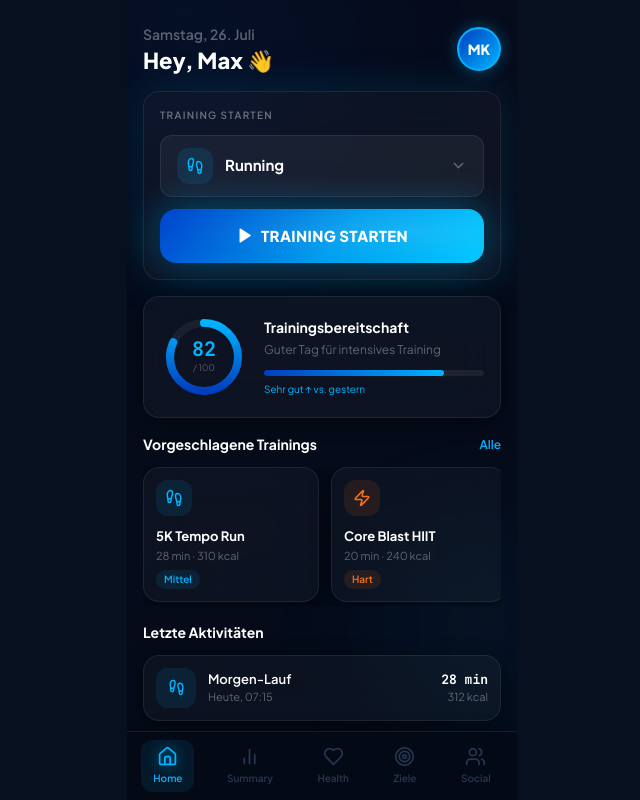
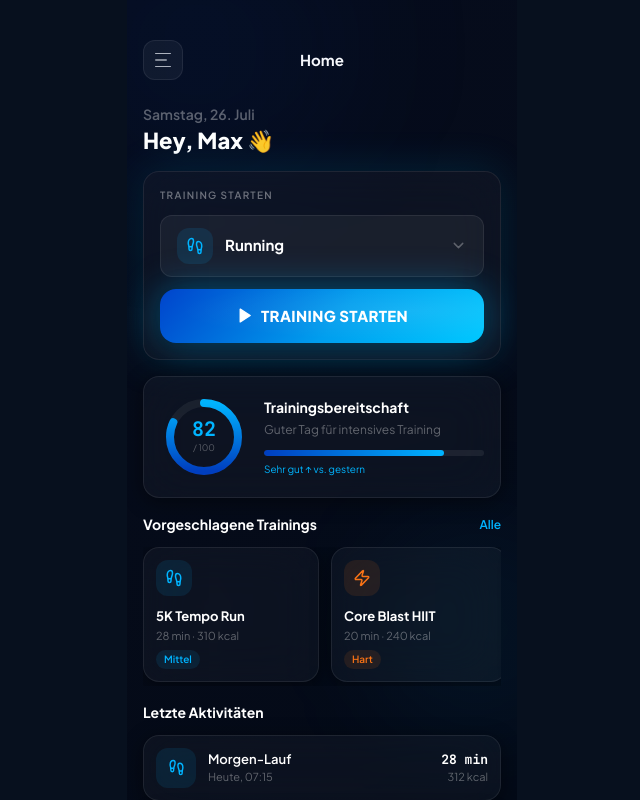
Before and after one commit to Niki6498/MobileFitnessTrackingApp, a React (Vite) app: page / in a window 1280 px wide. Shown: the whole page, without its empty margins (318-958 px from the left). Built offline with nearby package versions, Linux system fonts and the light colour scheme.

Commit message:
Update files from Figma Make

```diff
--- a/src/app/App.tsx
+++ b/src/app/App.tsx
@@ -195,24 +195,144 @@ const NAV_ITEMS = [
   { id: "social"   as Page, Icon: Users,    label: "Social"  },
 ];
 
-function NavBar({ page, setPage }: { page: Page; setPage: (p: Page) => void }) {
+const PAGE_LABELS: Record<Page, string> = {
+  home: "Home",
+  summary: "Summary",
+  health: "Health",
+  progress: "Ziele",
+  social: "Social",
+};
+
+function SideMenu({
+  page, setPage, open, onClose,
+}: { page: Page; setPage: (p: Page) => void; open: boolean; onClose: () => void }) {
   return (
-    <div className="flex items-center justify-around px-1 py-2 border-t shrink-0"
-      style={{ background: "rgba(5,11,22,0.97)", backdropFilter: "blur(28px)", borderColor: "rgba(255,255,255,0.07)" }}>
+    <AnimatePresence>
+      {open && (
+        <>
+          {/* Backdrop */}
+          <motion.div
+            key="backdrop"
+            initial={{ opacity: 0 }}
+            animate={{ opacity: 1 }}
+            exit={{ opacity: 0 }}
+            transition={{ duration: 0.22 }}
+            className="absolute inset-0 z-40"
+            style={{ background: "rgba(2,6,16,0.72)", backdropFilter: "blur(6px)" }}
+            onClick={onClose}
+          />
+
+          {/* Drawer */}
+          <motion.div
+            key="drawer"
+            initial={{ x: "-100%" }}
+            animate={{ x: 0 }}
+            exit={{ x: "-100%" }}
+            transition={{ type: "spring", damping: 28, stiffness: 280 }}
+            className="absolute left-0 top-0 bottom-0 z-50 flex flex-col"
+            style={{
+              width: "72%",
+              background: "rgba(7,14,28,0.98)",
+              backdropFilter: "blur(32px)",
+              borderRight: "1px solid rgba(255,255,255,0.08)",
+              boxShadow: "8px 0 48px rgba(0,0,0,0.6)",
+            }}
+          >
+            {/* Drawer header */}
+            <div className="flex items-center justify-between px-5 pt-10 pb-6 border-b"
+              style={{ borderColor: "rgba(255,255,255,0.07)" }}>
+              <div className="flex items-center gap-3">
+                <div className="w-10 h-10 rounded-full flex items-center justify-center text-sm font-black text-white border-2"
+                  style={{ background: "linear-gradient(135deg,#003EBF,#00B4FF)", borderColor: "#00B4FF", boxShadow: "0 0 14px rgba(0,180,255,0.35)" }}>
+                  MK
+                </div>
+                <div>
+                  <p className="text-white font-bold text-[14px] leading-tight">Max Krause</p>
+                  <p className="text-white/35 text-[11px]">Pro Member</p>
+                </div>
+              </div>
+              <button onClick={onClose}
+                className="w-8 h-8 rounded-full flex items-center justify-center border border-white/[.08]"
+                style={{ background: "rgba(255,255,255,0.05)" }}>
+                <X size={15} className="text-white/50" />
+              </button>
+            </div>
+
+            {/* Nav items */}
+            <nav className="flex flex-col gap-1 px-3 py-5 flex-1">
               {NAV_ITEMS.map(({ id, Icon, label }) => {
                 const on = id === page;
                 return (
-          <button key={id} onClick={() => setPage(id)} className="relative flex flex-col items-center gap-1 px-3 py-1.5 rounded-xl">
+                  <button
+                    key={id}
+                    onClick={() => { setPage(id); onClose(); }}
+                    className="relative flex items-center gap-4 px-4 py-3.5 rounded-2xl text-left transition-colors"
+                    style={{ background: on ? "rgba(0,180,255,0.1)" : "transparent" }}
+                  >
                     {on && (
-              <motion.div layoutId="nb" className="absolute inset-0 rounded-xl"
-                style={{ background: "rgba(0,180,255,0.09)" }}
-                transition={{ type: "spring", damping: 26, stiffness: 300 }} />
+                      <motion.div layoutId="smd"
+                        className="absolute inset-0 rounded-2xl"
+                        style={{ background: "rgba(0,180,255,0.1)" }}
+                        transition={{ type: "spring", damping: 26, stiffness: 300 }}
+                      />
                     )}
-            <Icon size={21} style={{ color: on ? "#00B4FF" : "#253650", filter: on ? "drop-shadow(0 0 7px rgba(0,180,255,0.7))" : "none", transition: "all .2s" }} />
-            <span className="text-[10px] font-semibold" style={{ color: on ? "#00B4FF" : "#253650", transition: "color .2s" }}>{label}</span>
+                    <div className="w-9 h-9 rounded-xl flex items-center justify-center shrink-0"
+                      style={{ background: on ? "rgba(0,180,255,0.18)" : "rgba(255,255,255,0.05)" }}>
+                      <Icon size={18}
+                        style={{
+                          color: on ? "#00B4FF" : "#2E4560",
+                          filter: on ? "drop-shadow(0 0 6px rgba(0,180,255,0.7))" : "none",
+                          transition: "all .2s",
+                        }}
+                      />
+                    </div>
+                    <span className="font-semibold text-[15px]"
+                      style={{ color: on ? "#00B4FF" : "#4A6888" }}>
+                      {label}
+                    </span>
+                    {on && (
+                      <div className="ml-auto w-1.5 h-6 rounded-full"
+                        style={{ background: "linear-gradient(180deg,#003EBF,#00B4FF)" }} />
+                    )}
                   </button>
                 );
               })}
+            </nav>
+
+            {/* Footer */}
+            <div className="px-5 py-6 border-t" style={{ borderColor: "rgba(255,255,255,0.07)" }}>
+              <div className="flex items-center gap-3">
+                <div className="flex-1 h-1.5 rounded-full bg-white/[.07] overflow-hidden">
+                  <div className="h-full rounded-full"
+                    style={{ width: "82%", background: "linear-gradient(90deg,#003EBF,#00B4FF)" }} />
+                </div>
+                <span className="text-[11px] font-semibold shrink-0" style={{ color: "#00B4FF" }}>82 / 100</span>
+              </div>
+              <p className="text-white/30 text-[10px] mt-1.5">Trainingsbereitschaft heute</p>
+            </div>
+          </motion.div>
+        </>
+      )}
+    </AnimatePresence>
+  );
+}
+
+function TopBar({ page, onMenuOpen }: { page: Page; onMenuOpen: () => void }) {
+  return (
+    <div className="flex items-center justify-between px-4 pt-10 pb-3 shrink-0">
+      <button
+        onClick={onMenuOpen}
+        className="w-10 h-10 rounded-xl flex items-center justify-center border border-white/[.08] transition-colors hover:bg-white/[.06]"
+        style={{ background: "rgba(255,255,255,0.05)" }}
+      >
+        <div className="flex flex-col gap-[5px]">
+          <span className="block w-4 h-[1.5px] rounded-full bg-white/70" />
+          <span className="block w-3 h-[1.5px] rounded-full bg-white/50" />
+          <span className="block w-4 h-[1.5px] rounded-full bg-white/70" />
+        </div>
+      </button>
+      <span className="text-white font-bold text-[15px]">{PAGE_LABELS[page]}</span>
+      <div className="w-10 h-10" />
     </div>
   );
 }
@@ -226,17 +346,11 @@ function HomePage({ onStart }: { onStart: (t: AID) => void }) {
   const AI = act.icon;
 
   return (
-    <div className="flex flex-col gap-4 px-4 pt-6 pb-24">
-      {/* Header */}
-      <div className="flex items-center justify-between">
+    <div className="flex flex-col gap-4 px-4 pt-3 pb-24">
+      {/* Greeting */}
       <div>
         <p className="text-white/35 text-sm font-medium">Samstag, 26. Juli</p>
         <h1 className="text-white text-[22px] font-black mt-0.5">Hey, Max 👋</h1>
-        </div>
-        <div className="w-11 h-11 rounded-full flex items-center justify-center text-sm font-black text-white border-2"
-          style={{ background: "linear-gradient(135deg,#003EBF,#00B4FF)", borderColor: "#00B4FF", boxShadow: "0 0 16px rgba(0,180,255,0.38)" }}>
-          MK
-        </div>
       </div>
 
       {/* ── Activity starter ── */}
@@ -1066,6 +1180,7 @@ function SocialPage() {
 export default function App() {
   const [page, setPage] = useState<Page>("home");
   const [workout, setWorkout] = useState<AID|null>(null);
+  const [menuOpen, setMenuOpen] = useState(false);
 
   if (workout) {
     return (
@@ -1085,6 +1200,9 @@ export default function App() {
       <div className="absolute bottom-[60px] right-[-70px] w-[220px] h-[220px] rounded-full pointer-events-none"
         style={{ background:"rgba(0,180,255,0.05)", filter:"blur(55px)" }}/>
 
+      {/* Top bar with hamburger */}
+      <TopBar page={page} onMenuOpen={() => setMenuOpen(true)} />
+
       {/* Scrollable content */}
       <div className="flex-1 overflow-y-auto relative" style={{ scrollbarWidth:"none" }}>
         <AnimatePresence mode="wait">
@@ -1099,7 +1217,8 @@ export default function App() {
         </AnimatePresence>
       </div>
 
-      <NavBar page={page} setPage={setPage}/>
+      {/* Side drawer */}
+      <SideMenu page={page} setPage={setPage} open={menuOpen} onClose={() => setMenuOpen(false)} />
     </div>
   );
 }
```
Lines whose indentation alone changed are shown as unchanged.
